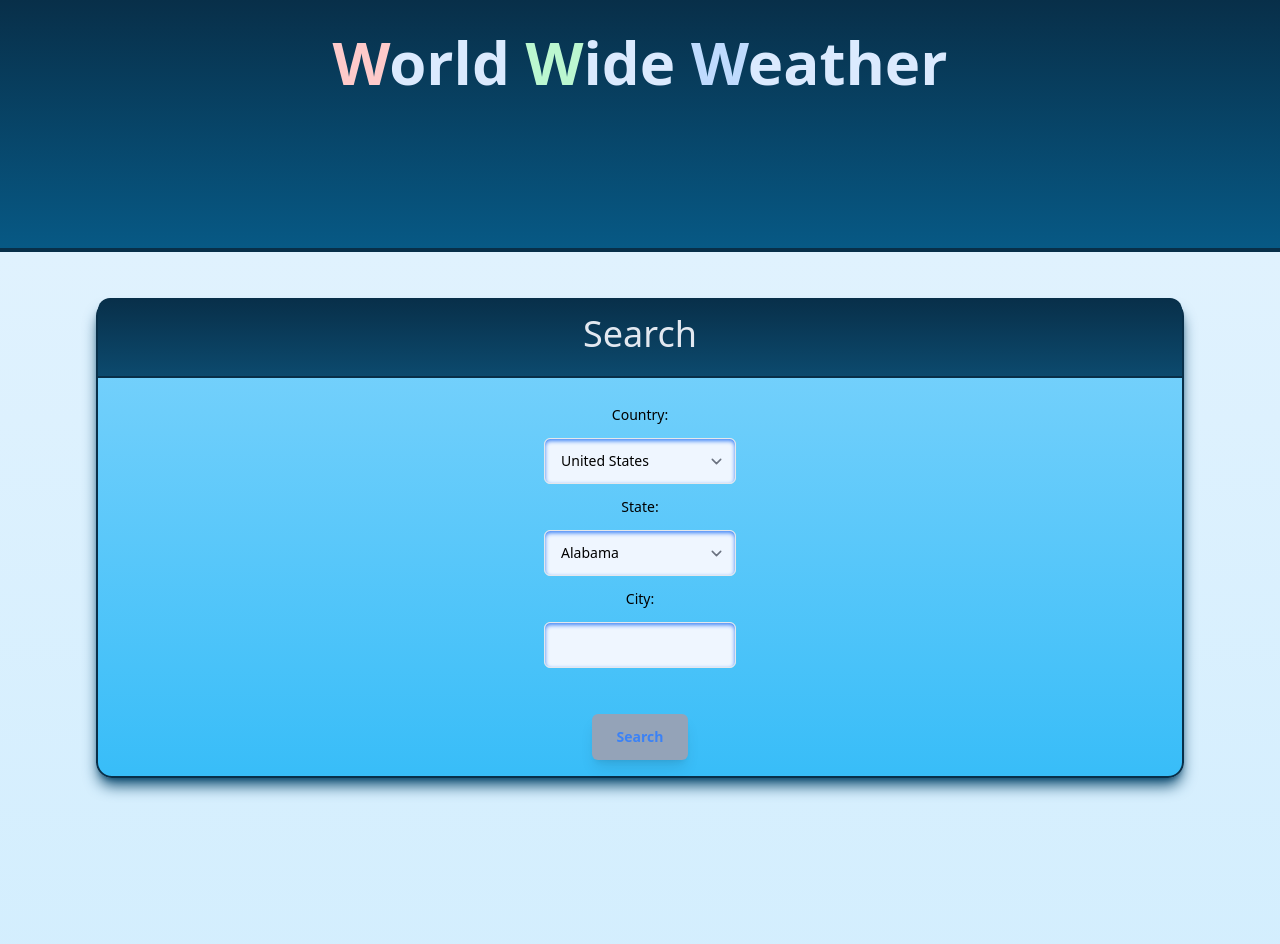
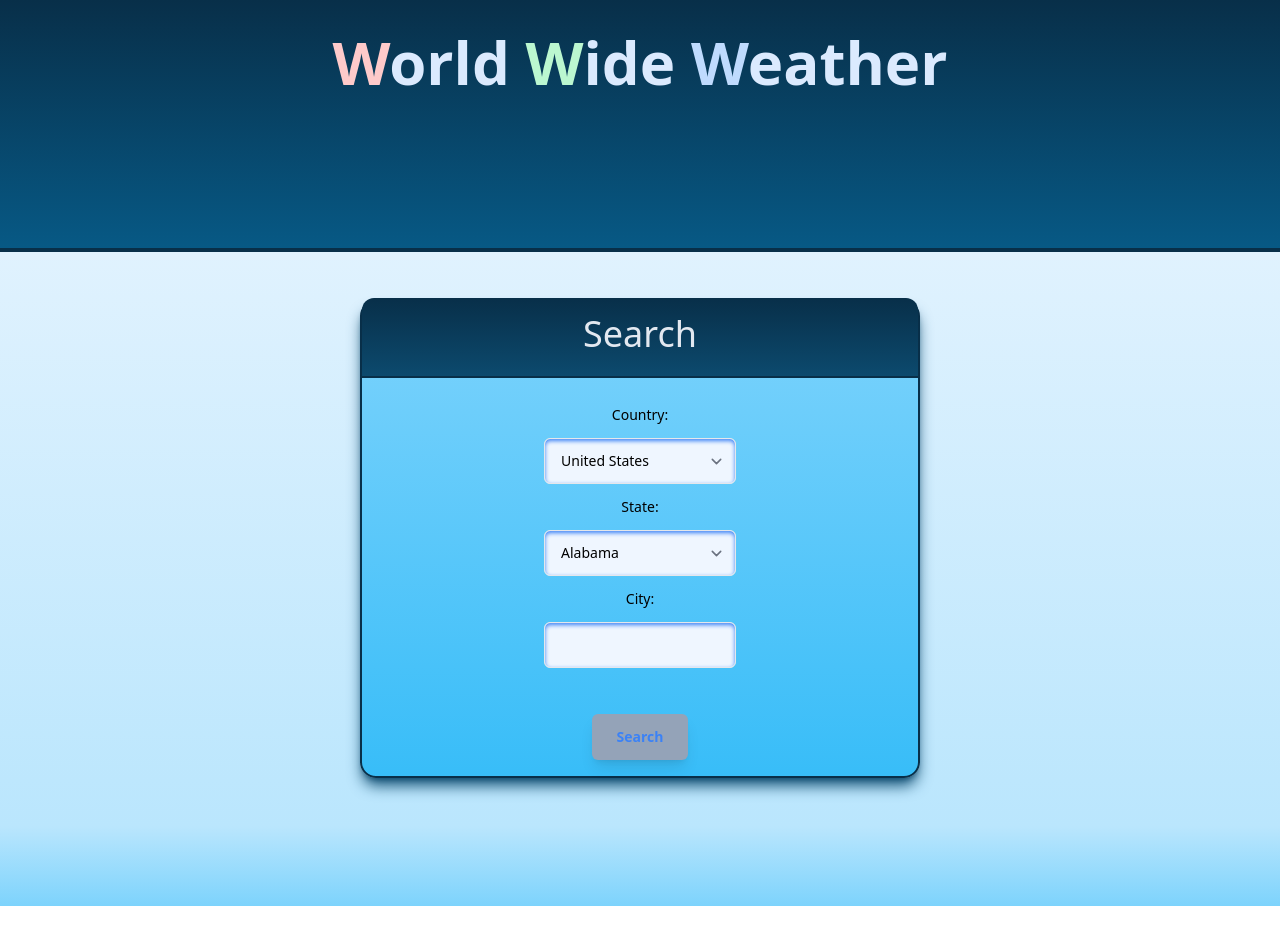
Before and after one commit to itsaboy/weather-app-react, a React app: page / in a window 1280 px wide. Shown: the top 944 px of the page. After the commit the page ends 906 px from the top, so only its background shows below. Built offline with nearby package versions, Linux system fonts and the light colour scheme.

Commit message:
changed layout when before location is searched

```diff
--- a/public/layout.css
+++ b/public/layout.css
@@ -14,6 +14,17 @@
     margin: 0 auto;
     place-items: center;
     column-gap: 3rem;
+}
+
+.presearch-container {
+    display: grid;
+    grid-template-areas:
+    "search-section";
+    grid-template-columns: 1fr;
+    grid-template-rows: 1fr;
+    height: 90%;
+    width: clamp(18rem, 50vw + 1px, 35rem);
+    margin: 3rem auto;
 }
 
 .main-container {
--- a/src/components/PageMain.tsx
+++ b/src/components/PageMain.tsx
@@ -12,13 +12,14 @@ const PageMain = ({
   forecast
 }: any) => {
   return (
-    <main className="bg-gradient-to-b from-sky-100 to-sky-200 h-full">
-      <div className="main-container hs-default-mode-active">
+    <main className="bg-gradient-to-b from-sky-100 to-sky-200 h-full hs-default-mode-active">
+      <div className={`${showOutput ? "main-container" : "presearch-container"}`}>
         <Search
           handleSearchButton={handleSearchButton}
           inputs={inputs}
           newLocation={newLocation}
           handleInputsChange={handleInputsChange}
+          showOutput={showOutput}
         />
         {showOutput && <Current weather={weather} />}
         {showOutput && <Forecast forecast={forecast} />}
--- a/src/components/PageMain/Search/Search.tsx
+++ b/src/components/PageMain/Search/Search.tsx
@@ -1,6 +1,7 @@
 import NewLocation from "./NewLocation";
 
 const Search = ({
+  showOutput,
   handleInputsChange,
   inputs,
   handleSearchButton,
```
Also changed, not shown: public/main.js.
